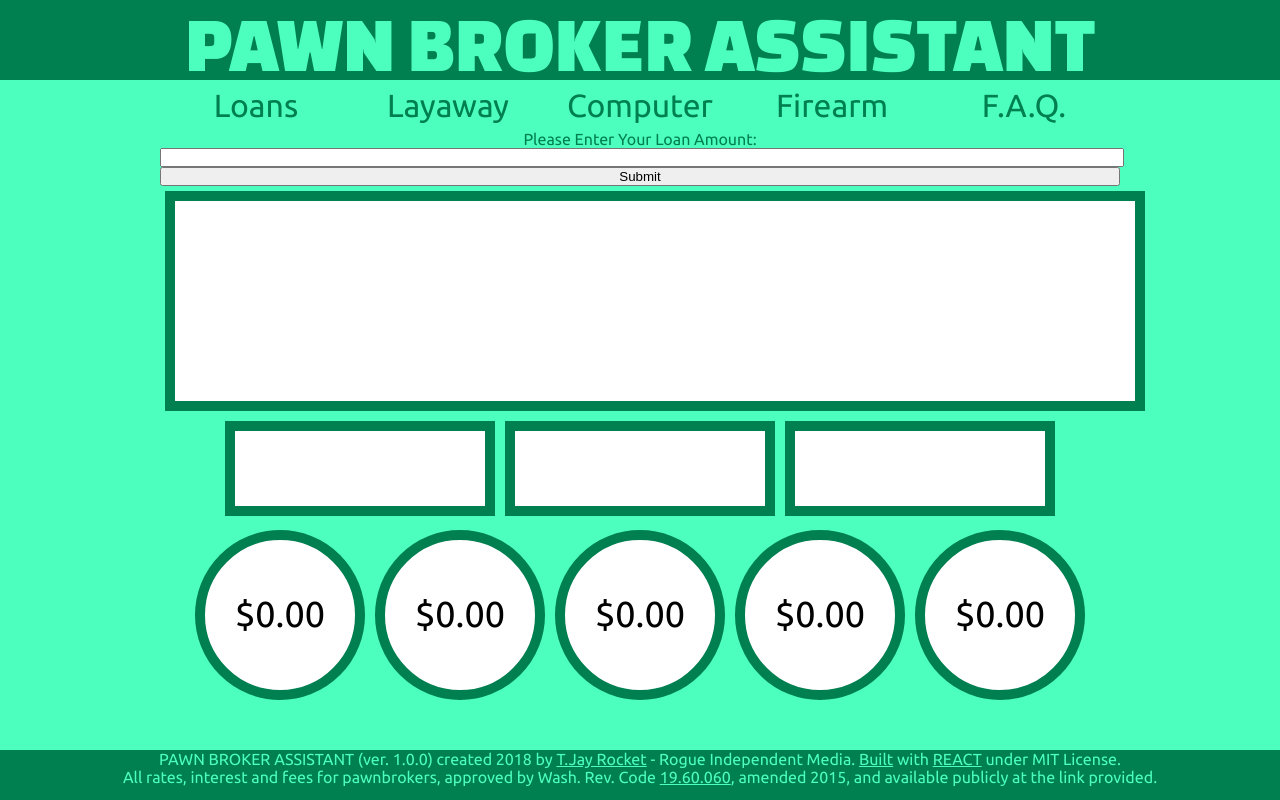
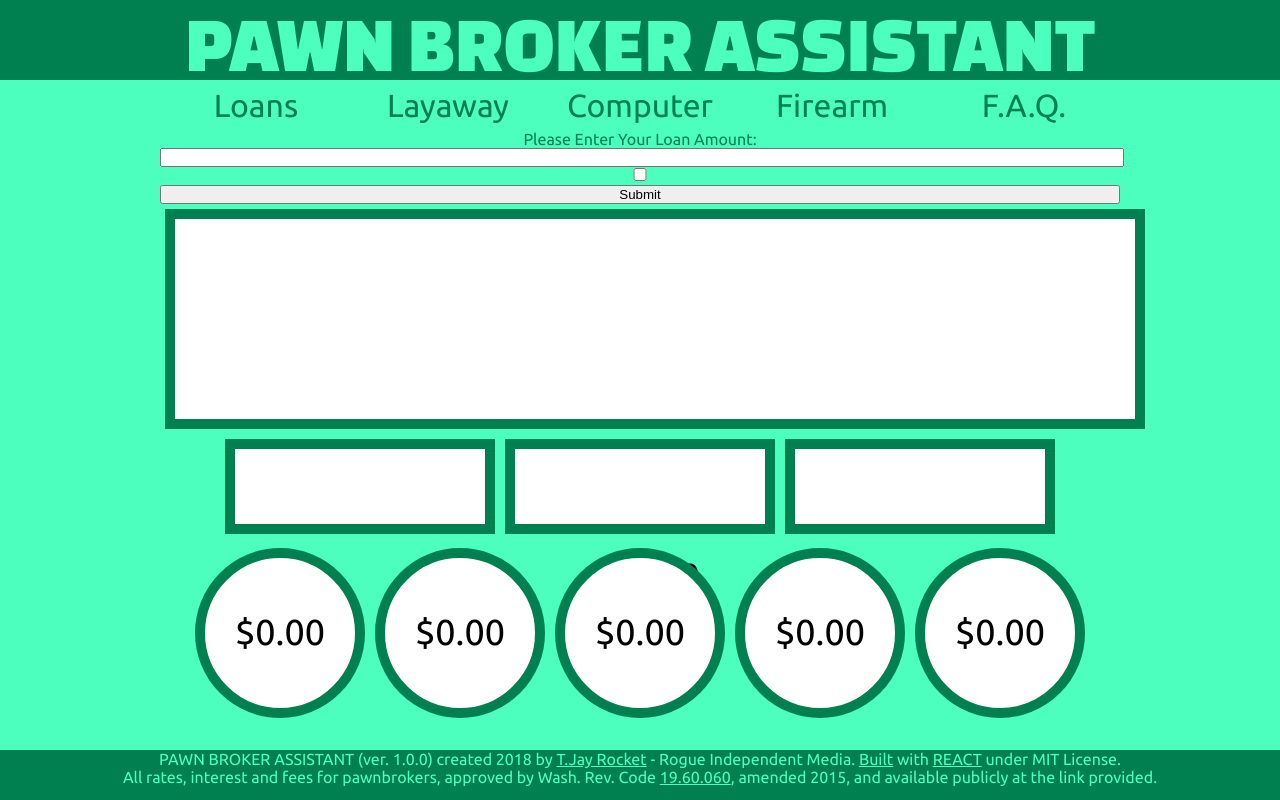
Before and after one commit to tjayrocket/pawn-brokers-assistant, a React app: page / in a window 1280 px wide. Built offline with nearby package versions, Linux system fonts and the light colour scheme.

Commit message:
Fixing app breaking bugs.

```diff
--- a/src/components/Loan.jsx
+++ b/src/components/Loan.jsx
@@ -19,30 +19,74 @@ class Loan extends React.Component {
   handleSubmit(event) {
     event.preventDefault();
 
-    //Just For verification purposes. Will recycle this for number validation later.
-    alert('Your loan amount is: ' + this.state.value);
+    //This sets the base amount to a localized variable. Handy for later. Assigned by the field.
 
-    //This sets the base amount to a localized variable. Handy for later.
     let amount = this.state.value;
 
+    //This function validates the input of numbers into the form.
+
+    function loanValidate(){
+      if(amount === '' || isNaN(amount)){
+        alert('Please enter a loan amount - numbers only, please.');
+        return false;
+      } else {
+        alert('Your loan amount is: ' + amount);
+        return true;
+      }
+    };
+
+      loanValidate();
+
+    let storage = 5;
+    let firearm = 5;
+    let lateFee = 10;
+    let missingTicket = 5;
+
+    let processingInterest = function(amount){
+
+    }
+
+    // let interest;
+
+    // function interestRate(amount){
+
+    // }
+
+
+    let first;
+    let second;
+    let third;
+    let late;
+    let final;
+
+    let forfeit;
+
+
+    // console.log('Loan amount = $' + parseInt(amount).toFixed(2)); //Loan Amount
+    // console.log('10% = $' + parseInt(amount/10).toFixed(2)); //Interest
+
+
     //Grabs the first circle area.
-    let blockOne = document.getElementById('loanOneText');
+    // let blockOne = document.getElementById('loanOneRate');
 
     // Places the amount into the circle.
-    blockOne.innerHTML = '$' + parseInt(amount).toFixed(2);
+    // blockOne.innerHTML = '$' + parseInt(amount).toFixed(2);
   }
 
   render() {
     return (
       <div id="loan">
-        <form onSubmit={this.handleSubmit}>
+        <form id="loanForm" onSubmit={this.handleSubmit}>
           <label>
             <p className="subText">Please Enter Your Loan Amount:</p>
             <input type="text" value={this.state.value} onChange={this.handleChange} />
           </label>
+          <input type="checkbox" />
           <input type="submit" value="Submit" />
         </form>
-        <div id="loanAmount"></div>
+        <div id="loanAmount">
+          <p id="loanOneRate" className="loanText">$0.00</p>
+        </div>
         <div id="loanRatesBlock">
           <div id="interestRate" className="rightBlock"></div>
           <div id="processingFee" className="rightBlock"></div>
```
Also changed, not shown: 1 other file (tests, documents, lock files or other folders).
